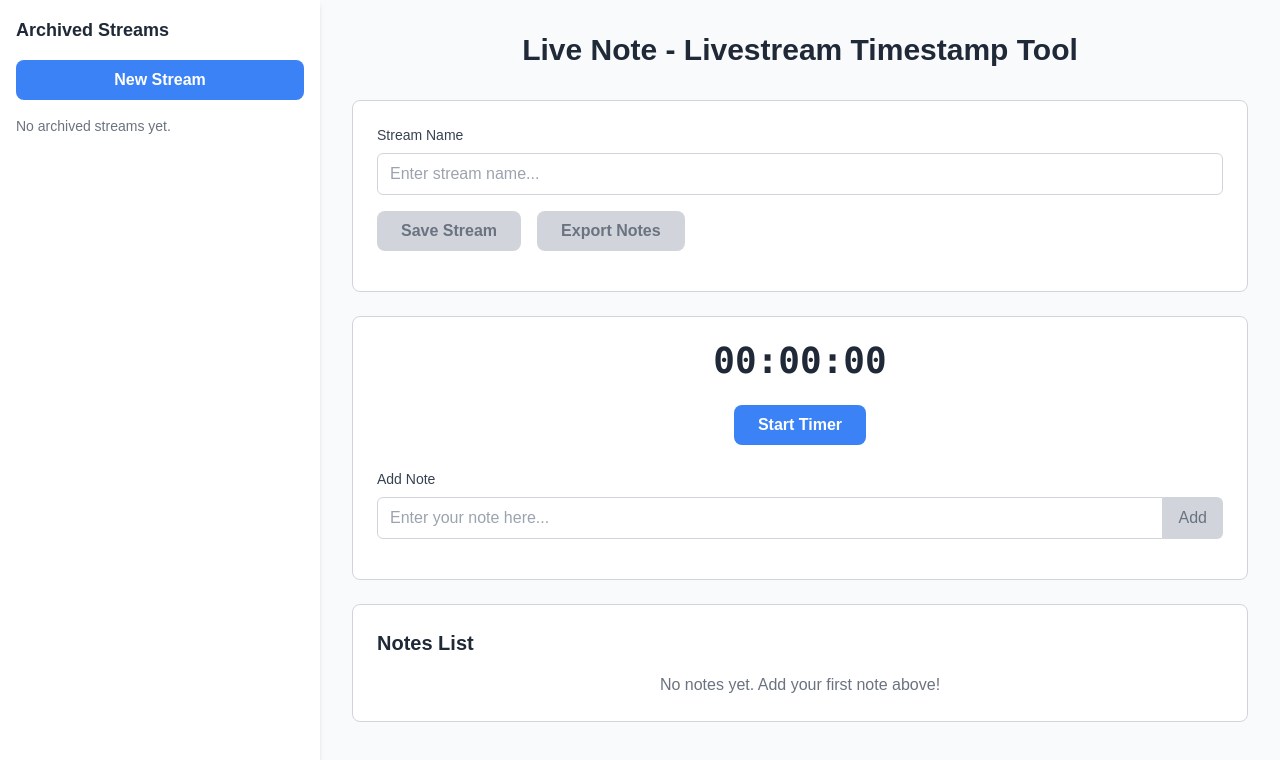
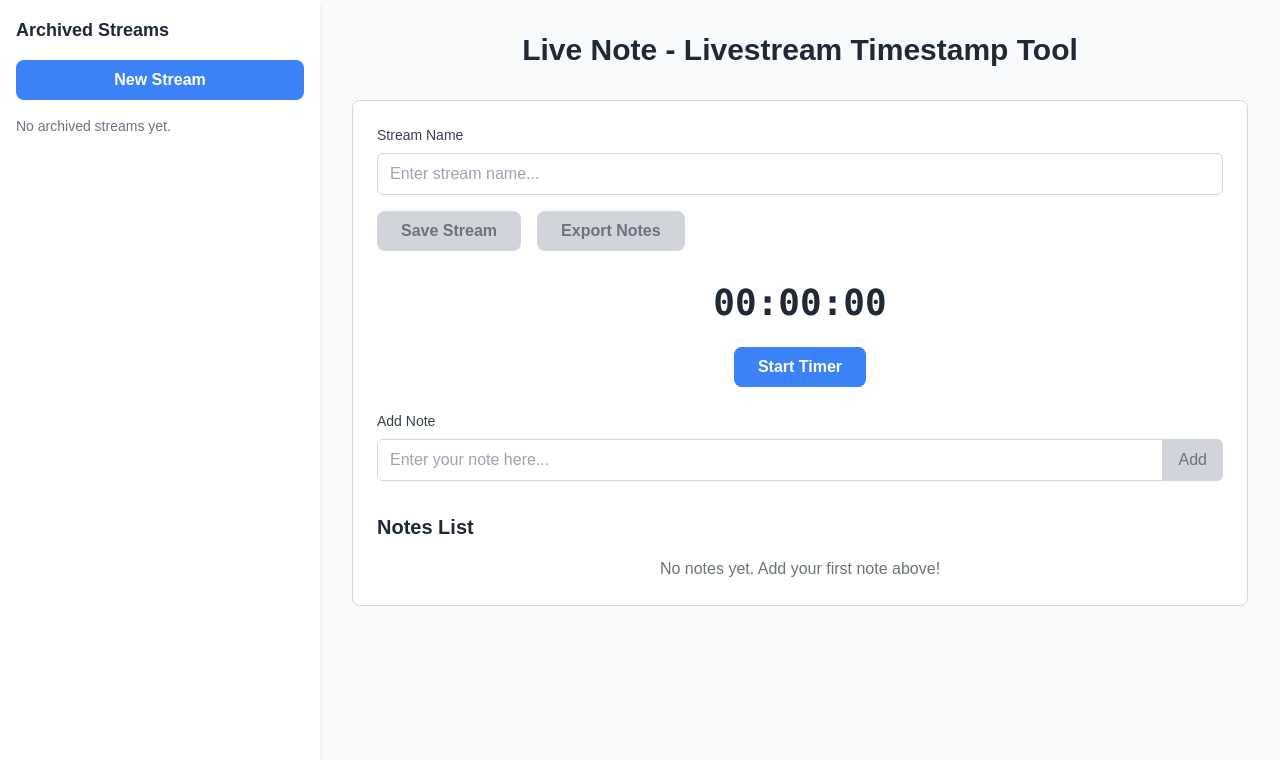
Before and after one commit to rayinailham/live-note, a Next.js app: page / in a window 1280 px wide. Shown: the top 760 px of the page. Built offline with nearby package versions, Linux system fonts and the light colour scheme.

Commit message:
Merge three separate containers into one unified container with sections

```diff
--- a/src/app/page.tsx
+++ b/src/app/page.tsx
@@ -259,8 +259,9 @@ export default function Home() {
               Live Note - Livestream Timestamp Tool
             </h1>
 
-            <div className="bg-white rounded-lg border border-gray-300 p-6 mb-6">
-              <div className="mb-4">
+            <div className="bg-white rounded-lg border border-gray-300 p-6">
+              {/* Stream Name Section */}
+              <div className="mb-8">
                 <label htmlFor="streamName" className="block text-sm font-medium text-gray-700 mb-2">
                   Stream Name
                 </label>
@@ -297,9 +298,9 @@ export default function Home() {
                   </button>
                 </div>
               </div>
-            </div>
 
-            <div className="bg-white rounded-lg border border-gray-300 p-6 mb-6">
+              {/* Timer Section */}
+              <div className="mb-8">
                 <div className="flex justify-center space-x-4 mb-6">
                   <div className={`text-4xl font-mono font-bold text-gray-800 transition-opacity duration-500 ${isClicked ? 'opacity-50' : 'opacity-100'}`}>
                     {formatTime(seconds)}
@@ -353,9 +354,8 @@ export default function Home() {
                 </div>
               </div>
 
-
-
-            <div className="bg-white rounded-lg border border-gray-300 p-6">
+              {/* Notes List Section */}
+              <div>
                 <h2 className="text-xl font-semibold mb-4 text-gray-800">Notes List</h2>
                 {notes.length === 0 ? (
                   <p className="text-gray-500 text-center">No notes yet. Add your first note above!</p>
@@ -370,6 +370,7 @@ export default function Home() {
                 )}
               </div>
             </div>
+          </div>
         )}
       </div>
     </div>
```
Lines whose indentation alone changed are shown as unchanged.
